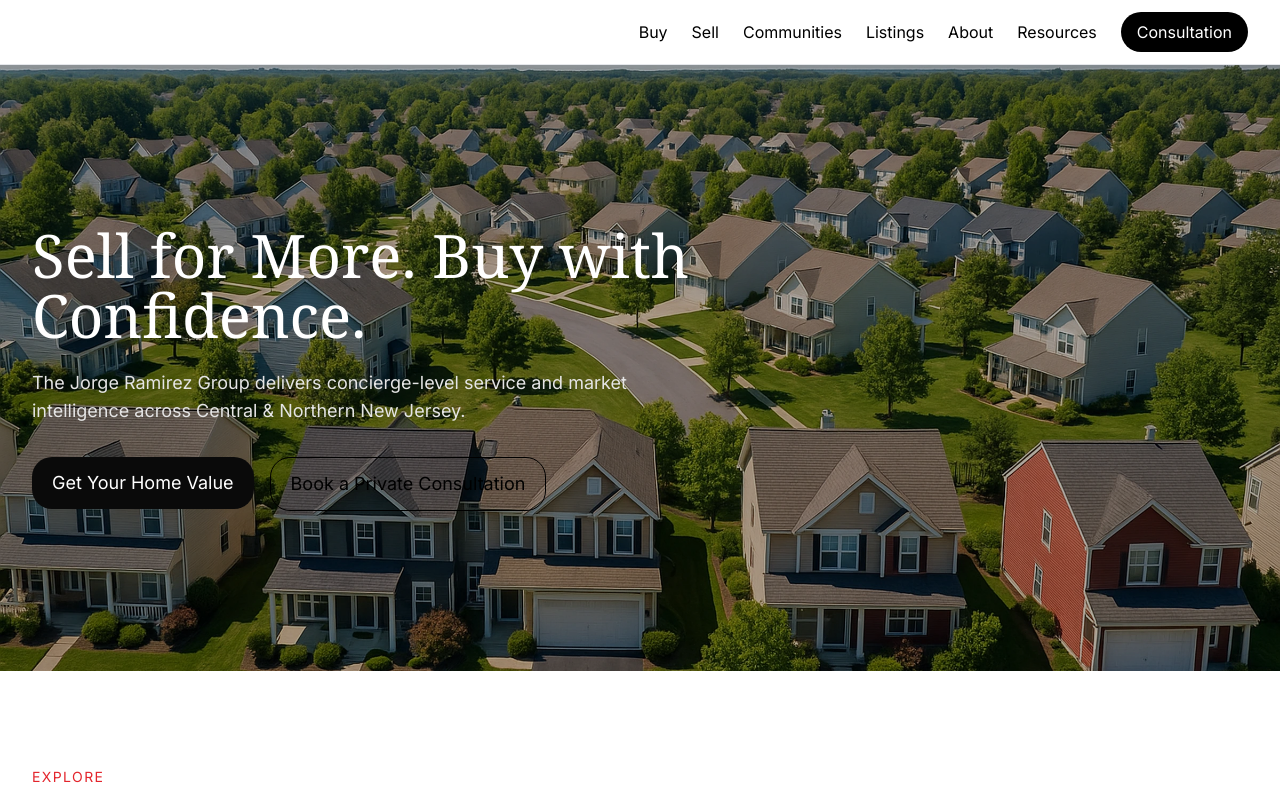
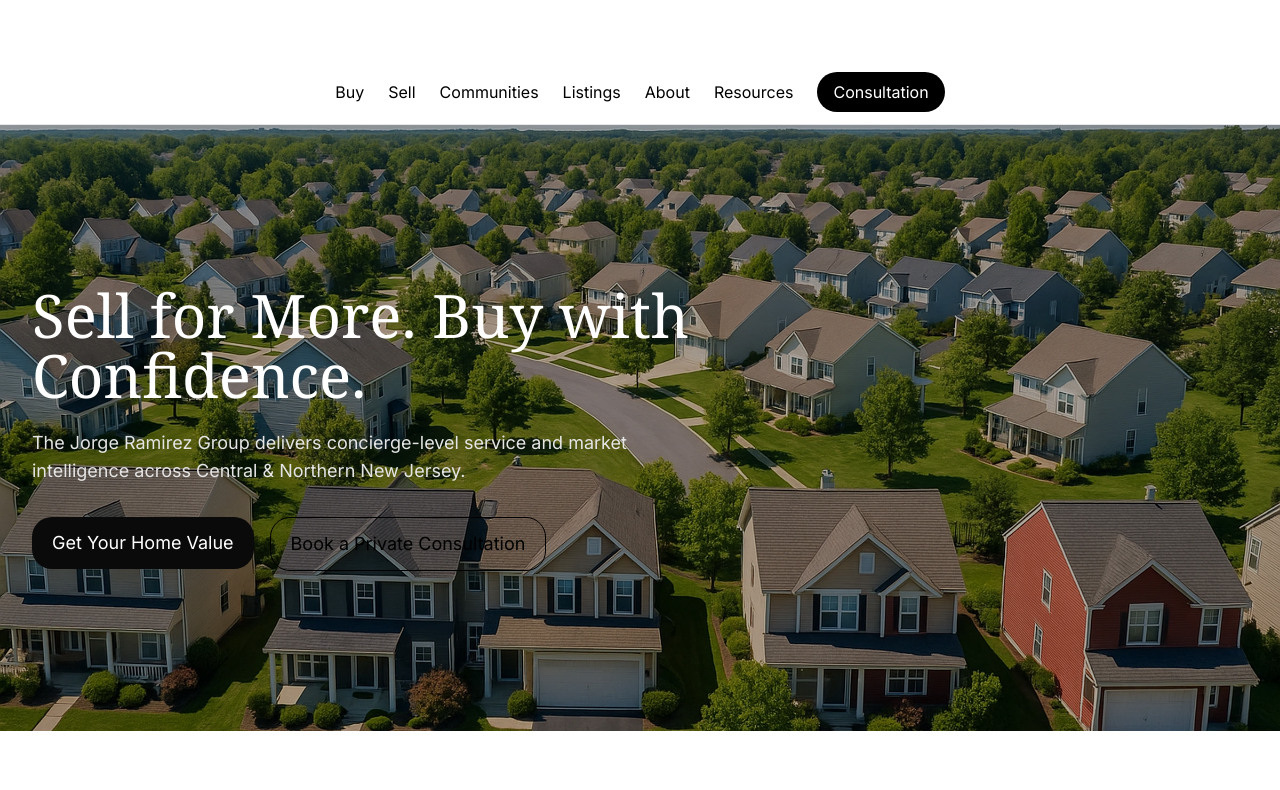
Before and after one commit to jorgeramirez76/jorge-ramirez-group, a Next.js app: page / in a window 1280 px wide. Shown: the top 790 px of the page. Built offline with nearby package versions, Linux system fonts and the light colour scheme.

Commit message:
feat: add logo to top of header

```diff
--- a/components/site-header.tsx
+++ b/components/site-header.tsx
@@ -6,8 +6,8 @@ export function SiteHeader() {
   const [open, setOpen] = useState(false);
   return (
     <header className="sticky top-0 z-50 border-b bg-white/80 backdrop-blur">
-      <div className="container h-16 flex items-center justify-between">
-        <Link href="/" className="flex items-center gap-3" aria-label="The Jorge Ramirez Group">
+      <div className="container flex justify-center py-4">
+        <Link href="/" aria-label="The Jorge Ramirez Group">
           <Image
             src="/images/logo/logo-primary.png"
             alt="The Jorge Ramirez Group"
@@ -16,6 +16,8 @@ export function SiteHeader() {
             className="h-7 w-auto"
           />
         </Link>
+      </div>
+      <div className="container h-16 flex items-center justify-end md:justify-center">
         <nav className="hidden md:flex items-center gap-6">
           <Link href="/buy">Buy</Link>
           <Link href="/sell">Sell</Link>
@@ -25,7 +27,9 @@ export function SiteHeader() {
           <Link href="/resources">Resources</Link>
           <Link href="/contact" className="rounded-full bg-black text-white px-4 py-2">Consultation</Link>
         </nav>
-        <button className="md:hidden" aria-label="Menu" onClick={()=>setOpen(v=>!v)}>☰</button>
+        <button className="md:hidden" aria-label="Menu" onClick={() => setOpen(v => !v)}>
+          ☰
+        </button>
       </div>
       {open && (
         <div className="md:hidden border-t bg-white">
```
